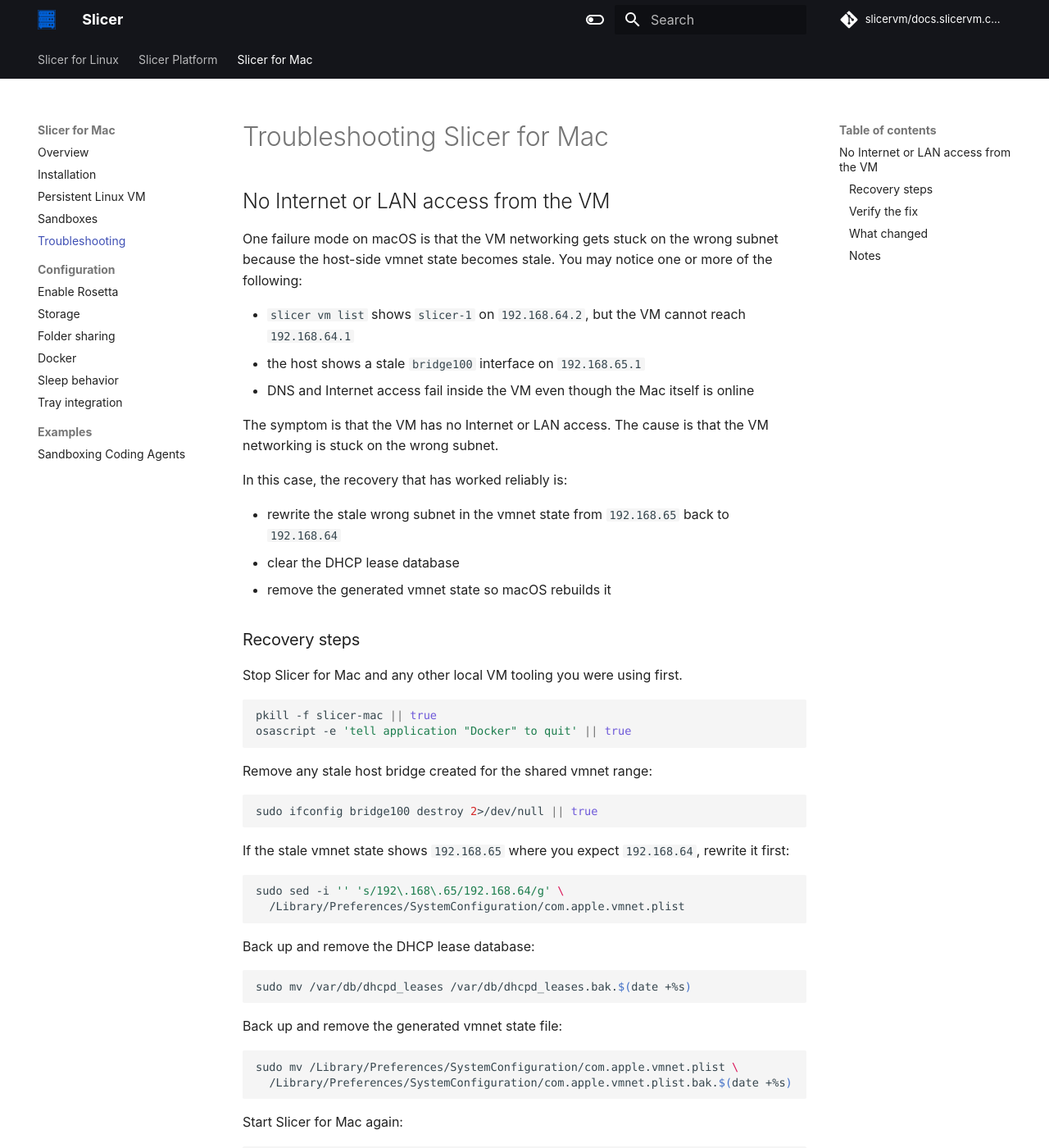
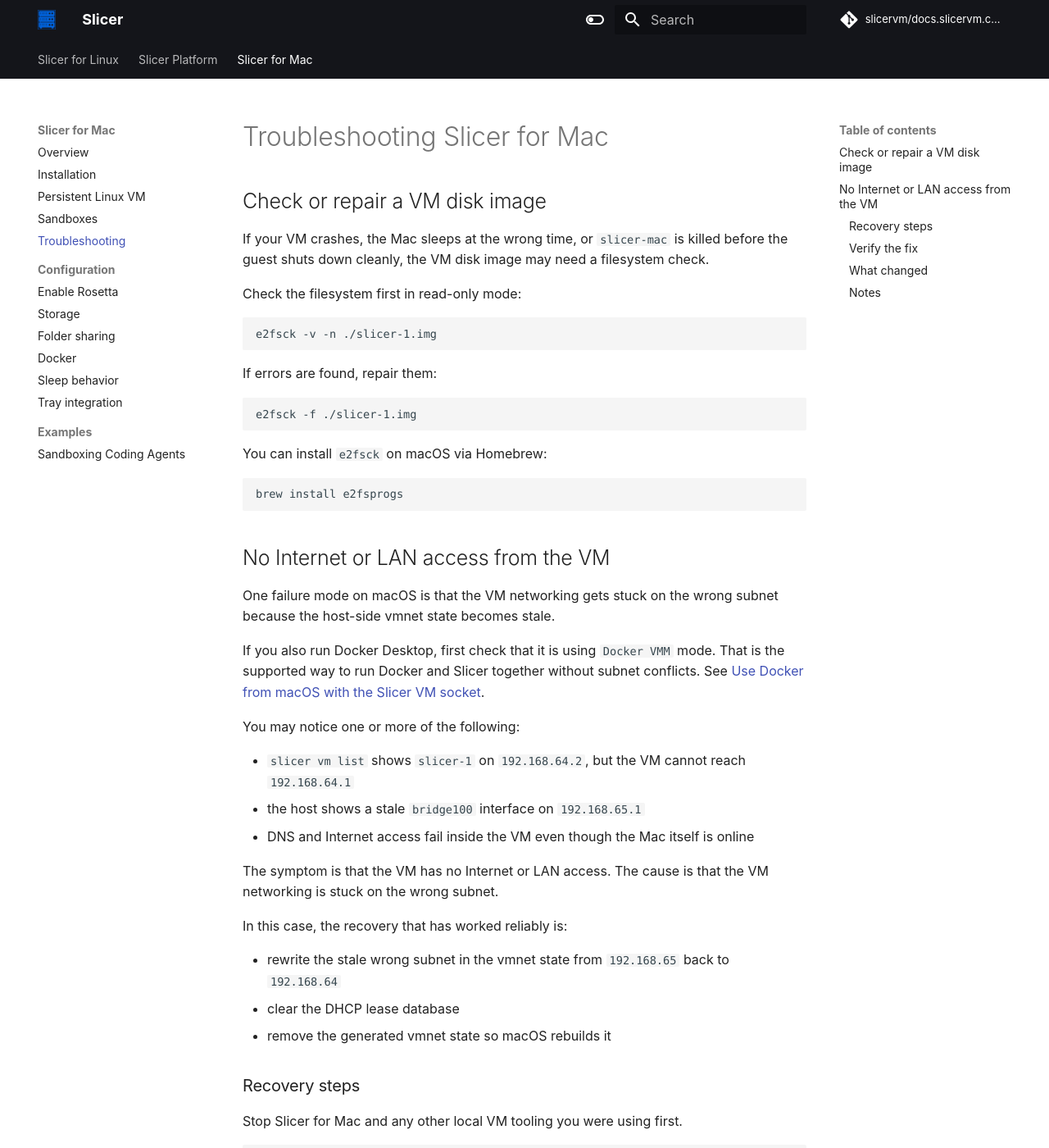
Before and after one commit to slicervm/docs.slicervm.com, an MkDocs documentation site: the page built from docs/mac/troubleshooting.md, in a window 1280 px wide and 1400 px high. Shown: the whole window at 82% size. Built offline with MkDocs 1.6.1 and Material for MkDocs 9.7.7, drawn with Linux system fonts in a browser that asks for light colours; some web fonts are replaced; comment, search, counter and statistics services are not loaded.

Commit message:
Storage troubleshooting for slicer mac
Signed-off-by: Alex Ellis (OpenFaaS Ltd) <alexellis2@gmail.com>

````diff
--- a/docs/mac/troubleshooting.md
+++ b/docs/mac/troubleshooting.md
@@ -1,8 +1,33 @@
 # Troubleshooting Slicer for Mac
+
+## Check or repair a VM disk image
+
+If your VM crashes, the Mac sleeps at the wrong time, or `slicer-mac` is killed before the guest shuts down cleanly, the VM disk image may need a filesystem check.
+
+Check the filesystem first in read-only mode:
+
+```bash
+e2fsck -v -n ./slicer-1.img
+```
+
+If errors are found, repair them:
+
+```bash
+e2fsck -f ./slicer-1.img
+```
+
+You can install `e2fsck` on macOS via Homebrew:
+
+```bash
+brew install e2fsprogs
+```
 
 ## No Internet or LAN access from the VM
 
 One failure mode on macOS is that the VM networking gets stuck on the wrong subnet because the host-side vmnet state becomes stale.
+
+If you also run Docker Desktop, first check that it is using `Docker VMM` mode. That is the supported way to run Docker and Slicer together without subnet conflicts. See [Use Docker from macOS with the Slicer VM socket](/mac/docker).
+
 You may notice one or more of the following:
 
 - `slicer vm list` shows `slicer-1` on `192.168.64.2`, but the VM cannot reach `192.168.64.1`
````
Also changed, not shown: docs/mac/linux-vm.md (+1 -1 lines), docs/mac/overview.md (+2 -0 lines), docs/mac/storage.md (+1 -15 lines).
